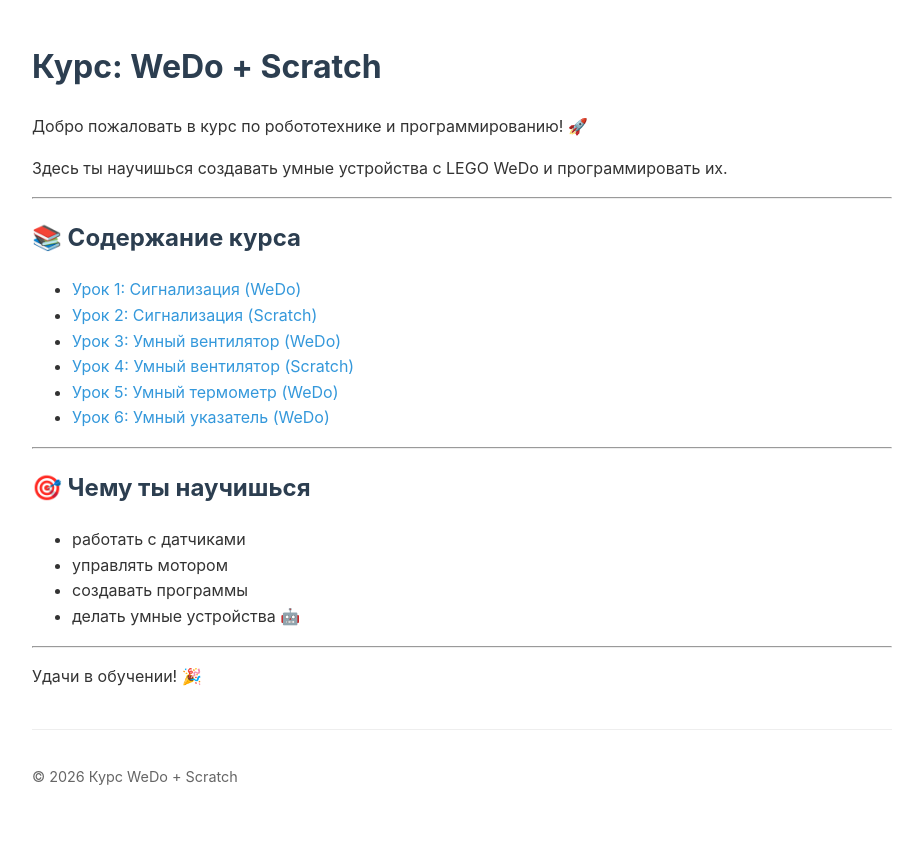
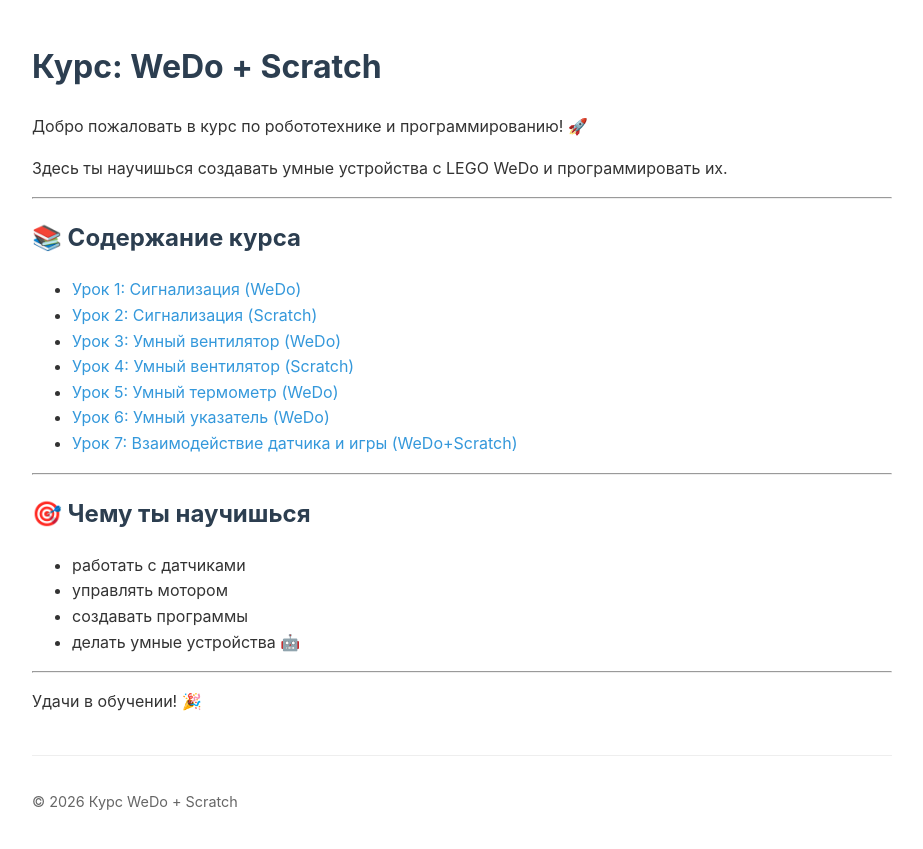
Before and after one commit to seerg0/wedo-scratch-course, a Jekyll site: the page built from index.md, in a window 1280 px wide. Shown: the top 849 px of the page, without its empty margins (178-1101 px from the left). Built offline with Jekyll 4.4.1, drawn with Linux system fonts in a browser that asks for light colours; our own code applies the rules of GitHub Pages for plain Markdown files.

Commit message:
fix: index

```diff
--- a/index.md
+++ b/index.md
@@ -14,6 +14,7 @@
 - [Урок 4: Умный вентилятор (Scratch)](lessons/4_scratch_umnyy_ventilyator.md)
 - [Урок 5: Умный термометр (WeDo)](lessons/5_wedo_umnyy_termometr.md)
 - [Урок 6: Умный указатель (WeDo)](lessons/6_wedo_smart_pointer.md)
+- [Урок 7: Взаимодействие датчика и игры (WeDo+Scratch)](lessons/7_wedo_scratch_vzaimodeystvie.md)
 
 ---
 
```
